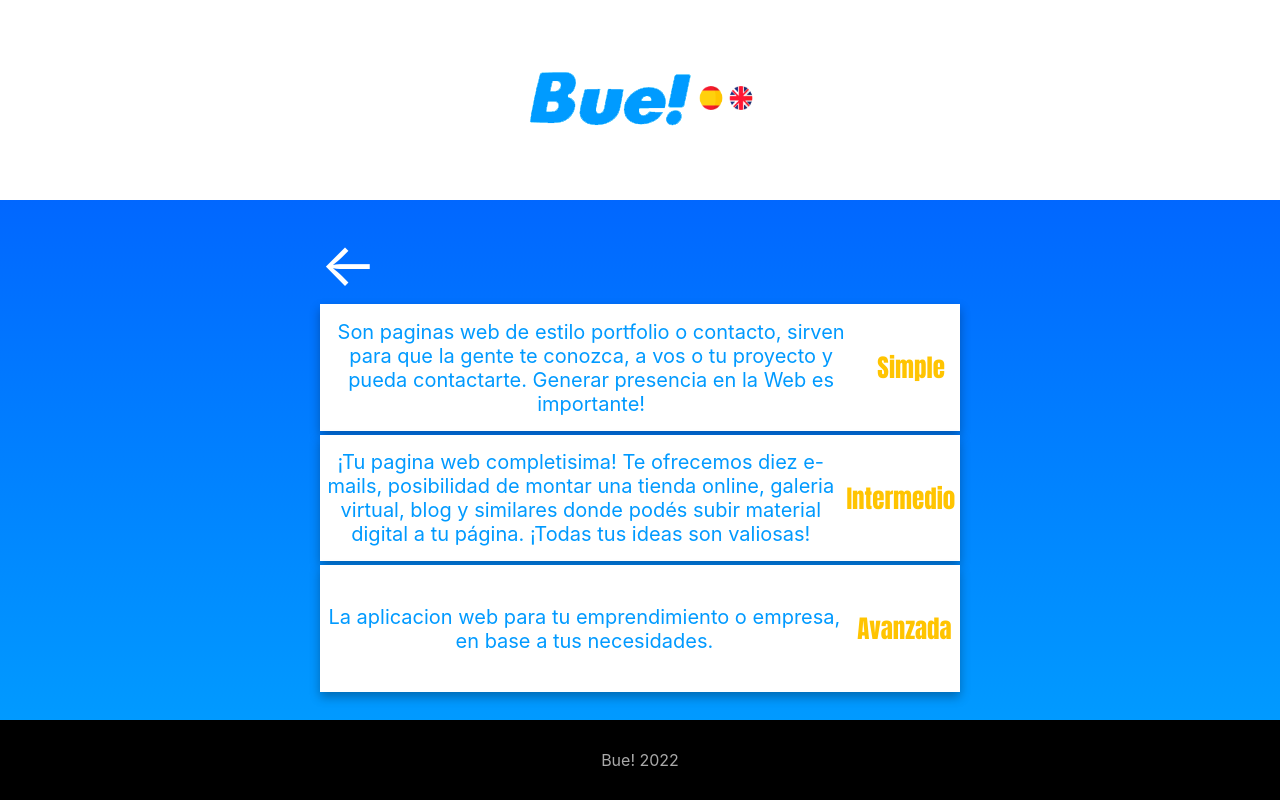
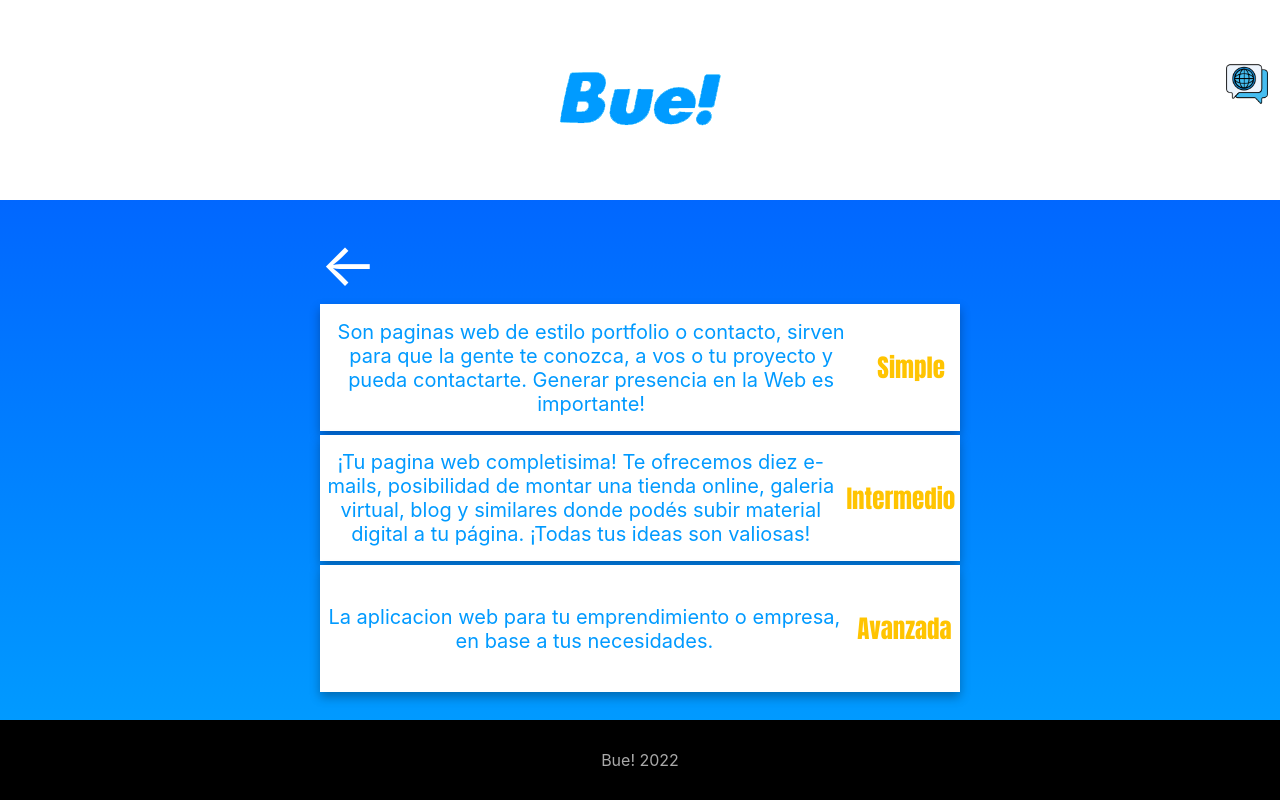
Before and after one commit to CrisValhas/bue, a React (Create React App) app: page /webs in a window 1280 px wide. Built offline with nearby package versions, Linux system fonts and the light colour scheme.

Commit message:
style to languages

```diff
--- a/src/components/Nav.js
+++ b/src/components/Nav.js
@@ -1,4 +1,5 @@
-import React from "react";
+import React, { useState } from "react";
+import { motion } from 'framer-motion';
 
 // css
 import "./styles/Nav.css";
@@ -8,21 +9,19 @@ import logo from "../assets/test-logo.png";
 
 // language
 import { useDispatch } from "react-redux";
-import esp from "../assets/extras/esp.png";
-import eng from "../assets/extras/eng.png";
 import { setLanguage } from "../redux/slice";
-
-import { motion } from 'framer-motion';
+import lang from "../assets/extras/lang.png";
 
 export default function Nav () {
     const dispatch = useDispatch();
+    const [isOpen, setOpen] = useState(false);
 
     return (
-        <div className="Nav">
+        <nav className="Nav">
             <motion.div
-                initial={{ width: "50vw", x: "-70vw", scale: 1.5 }}
-                animate={{ width: "50vw", x: 0, scale: 1 }}
-                transition={{ duration: 0.5, origin: 1 }}
+                initial={{ x: "-70vw" }}
+                animate={{ x: 0 }}
+                transition={{ duration: 0.5 }}
                 className="nav-container-motion"
             >
 
@@ -30,12 +29,27 @@ export default function Nav () {
                     <img className="nav-logo" src={logo} alt="logo" />
                 </div>
 
-                <div className="nav-container-lang">
-                    <img title="ESP" className="nav-lang-icons" src={esp} alt='iconESP' onClick={() => dispatch(setLanguage("ESP"))} />
-                    <img title="ESP" className="nav-lang-icons" src={eng} alt='iconENG' onClick={() => dispatch(setLanguage("ENG"))} />
+                <div className="nav-lang">
+                    { isOpen === true ?
+                        <motion.div className="nav-lang-container"
+                            initial={{ width: "0vw", opacity: 0 }}
+                            animate={{ width: "100%", opacity: 1 }}
+                            transition={{ duration: 0.7 }}
+                            exit={{ width: "0vw" }}
+                        >
+                            <ul className="nav-lang-container">
+                                <li className="nav-lang-container-list" onClick={() => dispatch(setLanguage("ESP"))}><span>ESP</span></li>
+                                <li className="nav-lang-container-list" onClick={() => dispatch(setLanguage("ENG"))}><span>ENG</span></li>
+                            </ul>
+                    </motion.div>
+                    :
+                        <div></div>
+                    }
+
+                    <img onClick={() => setOpen(!isOpen)} title="lang" className="nav-lang-icon" src={lang} alt="lang" />
                 </div>
 
             </motion.div>
-        </div>
+        </nav>
     )
 };
--- a/src/components/styles/Nav.css
+++ b/src/components/styles/Nav.css
@@ -15,16 +15,52 @@
     width: 100%;
 }
 
+.nav-container-logo {
+    width: 100%;
+}
+
 .nav-logo{
     border-radius: 10px;
 }
 
-.nav-lang-icons {
-    height: 30px;
-    width: 30px;
+.nav-lang {
+    display: flex;
+    justify-content: flex-end;
+    position: fixed;
+    width: 12%;
+    right: 10px;
+    height: 100%;
+    cursor: pointer;
+    overflow: hidden;
+    padding: 2px;
 }
 
-.nav-lang-icons:hover {
-    border-radius: 50%;
-    border: 1px solid #ffc401;
+.nav-lang-icon {
+    height: 42px;
+    width: 42px;
 }
+
+.nav-lang-icon:hover {
+    scale: 1.1;
+}
+
+.nav-lang-container {
+    display: flex;
+    align-items: center;
+    height: 42px;
+    display: flex;
+    list-style: none;
+    gap: 0.5rem;
+}
+
+.nav-lang-container-list {
+    background-color: #ffc401;
+    /* color: white; */
+    border-radius: 5px;
+    padding: 4px;
+    font-size: small;
+}
+
+.nav-lang-container-list:hover {
+    scale: 1.08;
+}
```
Also changed, not shown: src/assets/extras/lang.png (added).
